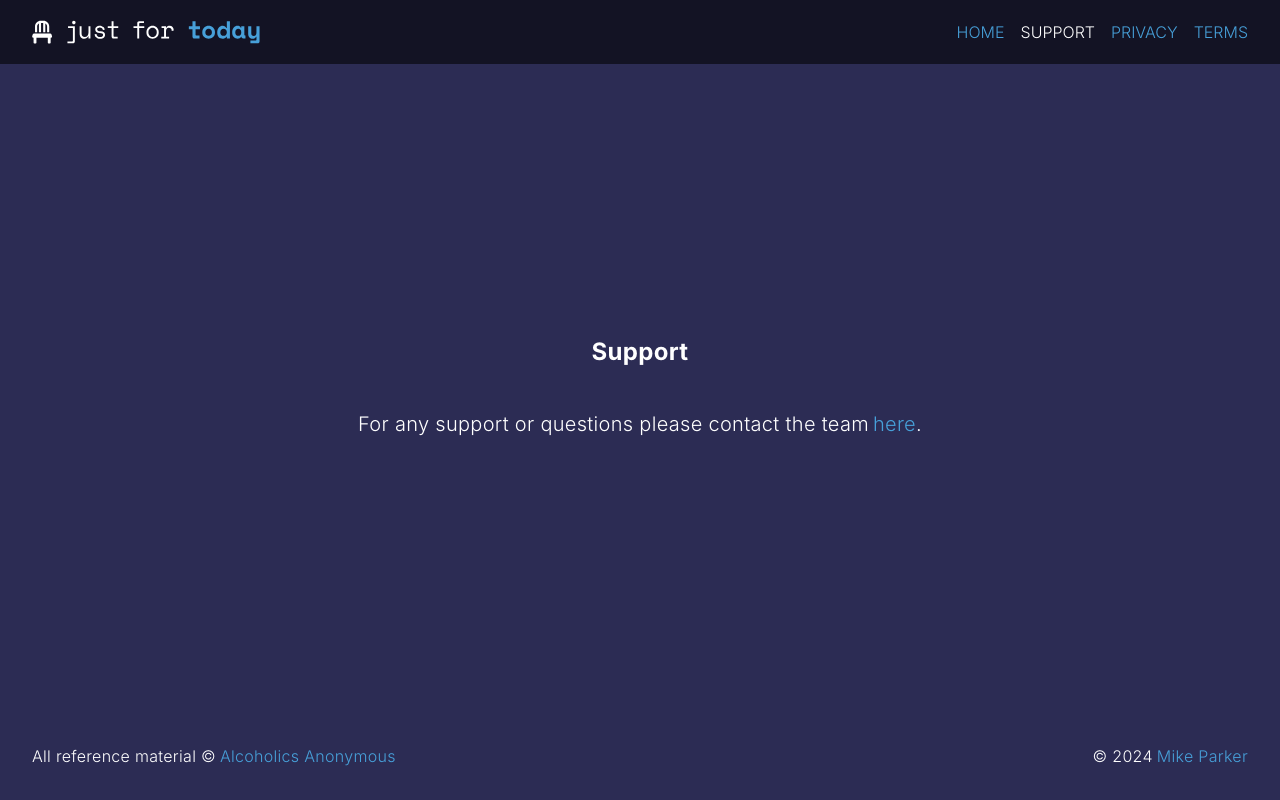
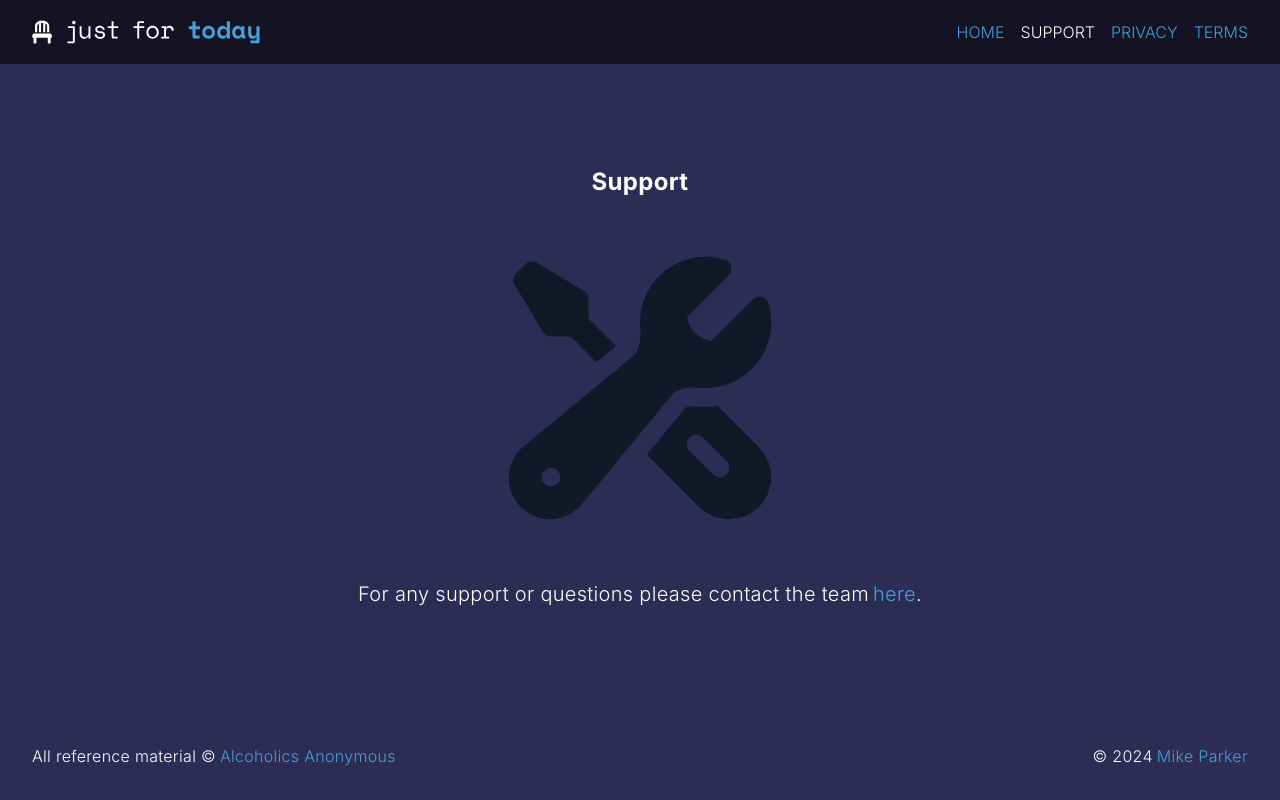
Before and after one commit to WildPastry/JustForTodayLanding, a React (Vite) app: page /support in a window 1280 px wide. Built offline with nearby package versions, Linux system fonts and the light colour scheme.

Commit message:
Add support

```diff
--- a/src/pages/Layout.tsx
+++ b/src/pages/Layout.tsx
@@ -7,7 +7,7 @@ const Layout: React.FC = (): JSX.Element => {
   return (
     <main className='h-full w-full flex flex-col'>
       <Header />
-      <section className='flex flex-auto p-8 max-w-screen-xl items-center m-auto'>
+      <section className='flex flex-auto p-8 max-w-screen-xl items-center m-auto relative'>
         <Outlet />
       </section>
       <div className='shrink-0'>
--- a/src/pages/Support.tsx
+++ b/src/pages/Support.tsx
@@ -1,9 +1,15 @@
+import { HiWrenchScrewdriver } from 'react-icons/hi2';
+
 const Support: React.FC = (): JSX.Element => {
   return (
     <section className='w-700 m-auto'>
       <div className='mb-10'>
         <h2 className='text-2xl text-center'>Support</h2>
       </div>
+      <HiWrenchScrewdriver
+        className='text-gray-900 m-auto mb-10'
+        fontSize={300}
+      />
       <p className='text-xl leading-8 text-center'>
         For any support or questions please contact the team
         <a className='ml-1' href='mailto:justfortoday@mikeparker.co.nz'>
```
